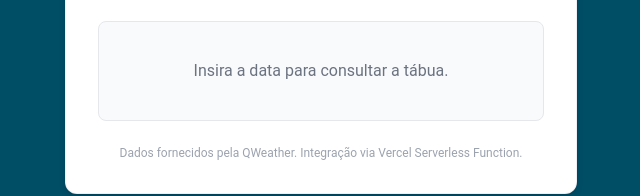
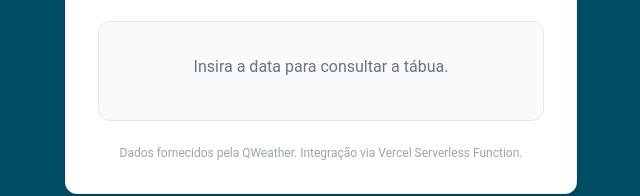
Before and after one commit to ewertonbrm/vaidarmare, a website: page index.html in a window 1280 px wide. Shown: the part 490-686 px from the top of the page, 319-959 px from the left. Drawn offline with nearby package versions, Linux system fonts and the light colour scheme; a web font is replaced by a local one.

Commit message:
Update index.html

```diff
--- a/index.html
+++ b/index.html
@@ -70,8 +70,8 @@
                 <span id="btnText">Consultar</span>
             </button>
         </form>
+<div id="resultsContainer" class="mt-6 pt-4 pb-6 px-4 rounded-xl bg-gray-50 border border-gray-200 min-h-[100px] flex flex-col items-center justify-center transition-all duration-300">
 
-        <div id="resultsContainer" class="mt-6 p-4 rounded-lg bg-gray-50 border border-gray-200 min-h-[100px] flex flex-col items-center justify-center transition-all duration-300">
             <p id="message" class="text-gray-500 text-center">Insira a data para consultar a tábua.</p>
             <div id="tideList" class="w-full mt-4 space-y-3 hidden">
                 </div>
```
